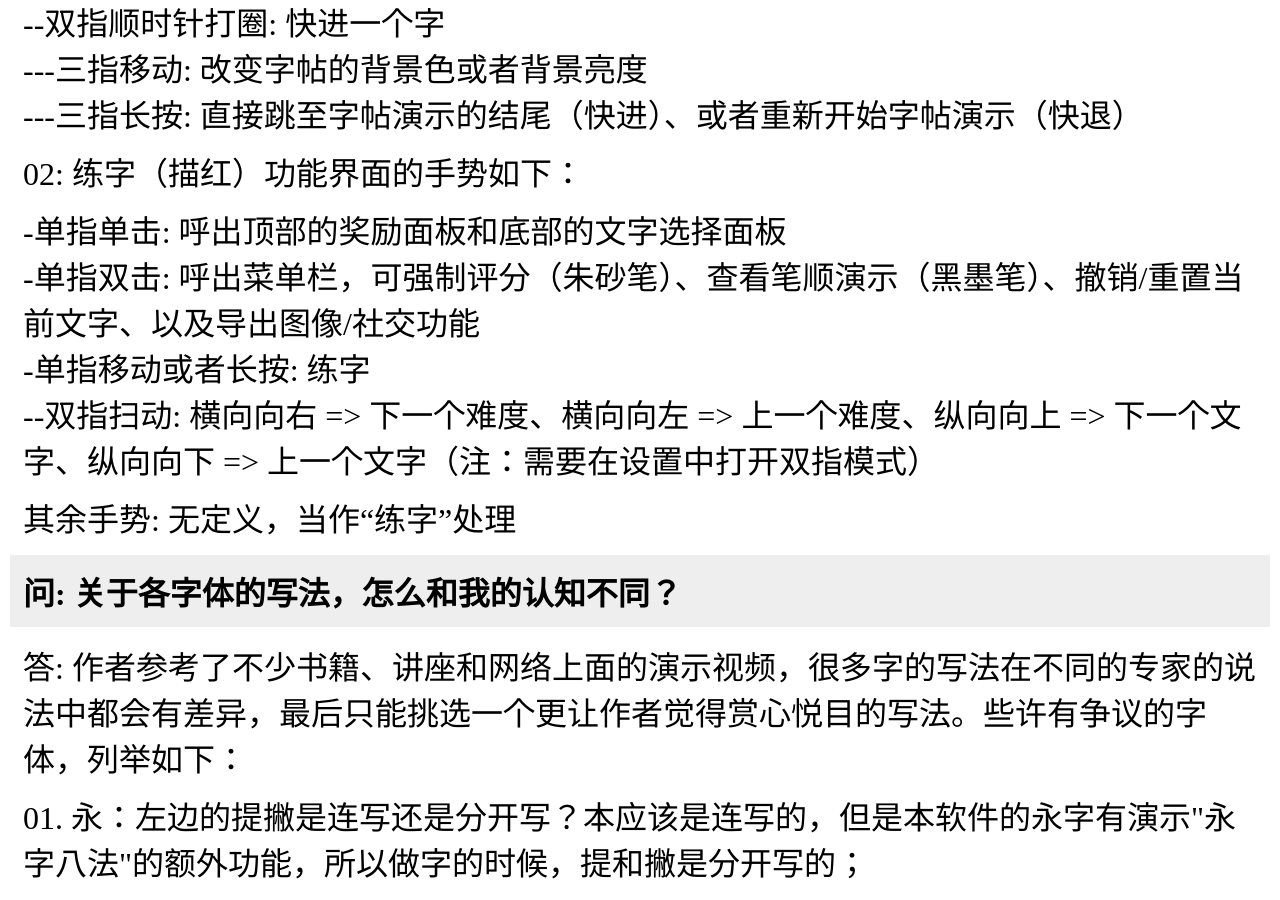
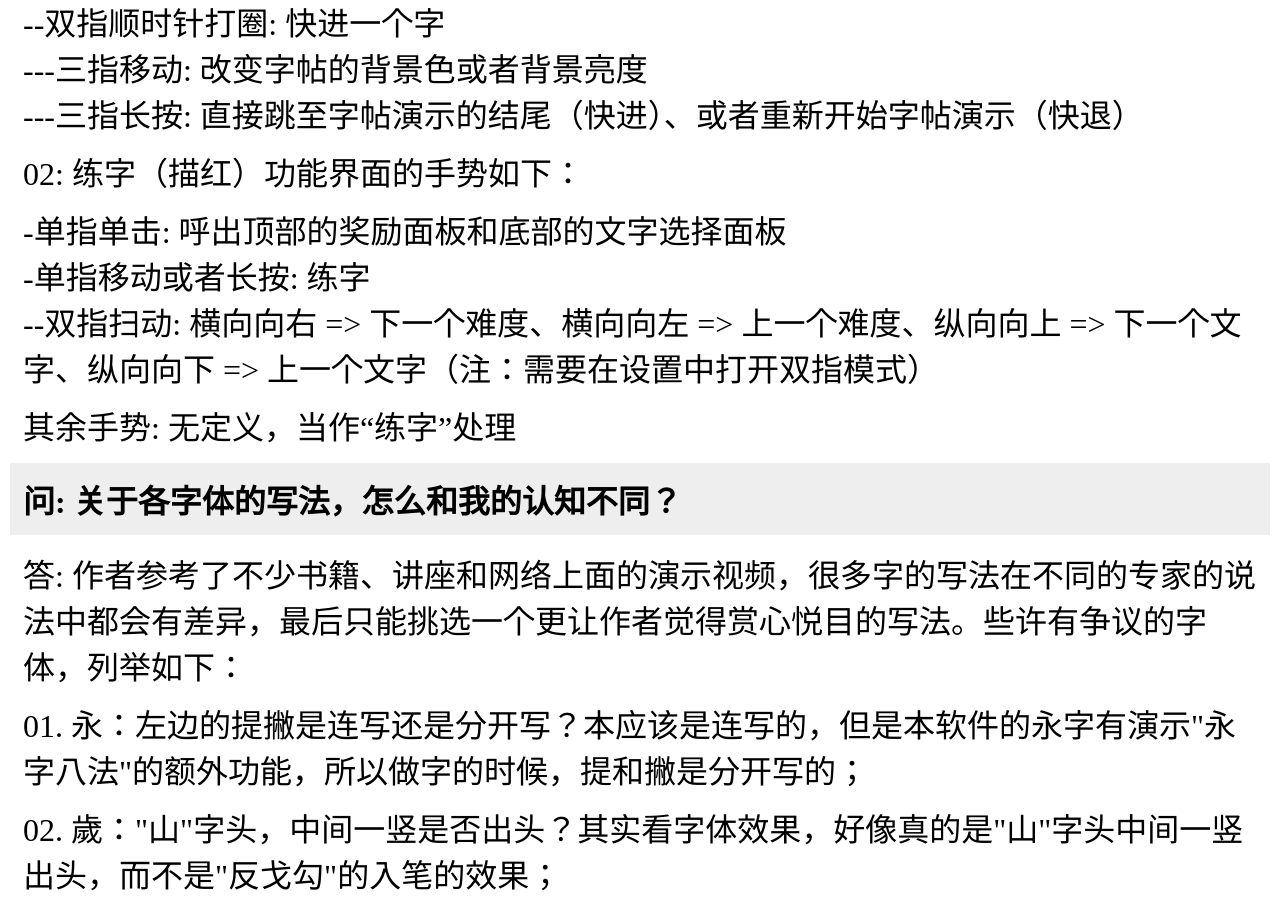
Before and after one commit to LiveCally/Help, a Jekyll site: the page built from _posts/2014-05-16-LiveCalligraphyHelp.html, in a window 1280 px wide and 900 px high, scrolled down 3999 px. Built offline with Jekyll 4.4.1, drawn with Linux system fonts in a browser that asks for light colours; Markdown is read by kramdown in place of the engine named in the settings.

Commit message:
image
image

```diff
--- a/_posts/2014-05-16-LiveCalligraphyHelp.html
+++ b/_posts/2014-05-16-LiveCalligraphyHelp.html
@@ -102,7 +102,6 @@ title: 活字帖在线帮助(Help of Live Calligraphy)
   ---三指长按: 直接跳至字帖演示的结尾（快进）、或者重新开始字帖演示（快退）</p><p>
 02: 练字（描红）功能界面的手势如下：</p><p>
   -单指单击: 呼出顶部的奖励面板和底部的文字选择面板</br>
-  -单指双击: 呼出菜单栏，可强制评分（朱砂笔）、查看笔顺演示（黑墨笔）、撤销/重置当前文字、以及导出图像/社交功能</br>
   -单指移动或者长按: 练字</br>
   --双指扫动: 横向向右 => 下一个难度、横向向左 => 上一个难度、纵向向上 => 下一个文字、纵向向下 => 上一个文字（注：需要在设置中打开双指模式）</p><p>
 其余手势: 无定义，当作“练字”处理</br>
```
Also changed, not shown: images/e-brush.png (added).
